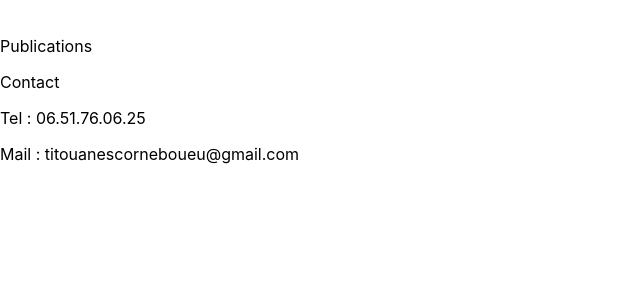
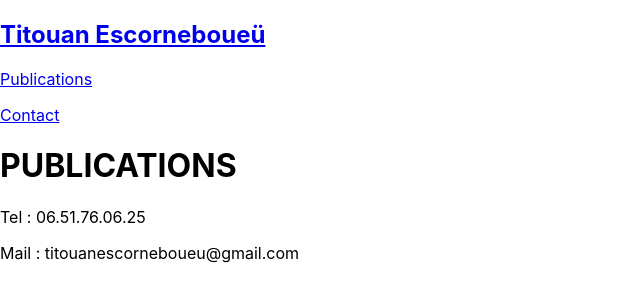
Before and after one commit to Titouan-Esc/dev_blog, a React (Create React App) app: page /publication in a window 1280 px wide. Shown: the top 302 px of the page, without its empty margins (0-640 px from the left). Built offline with nearby package versions, Linux system fonts and the light colour scheme.

Commit message:
Fin des routes et maintenant place au scss

```diff
--- a/src/App.js
+++ b/src/App.js
@@ -12,9 +12,9 @@ function App() {
       <Router>
         <NavBar />
         <Switch>
-          <Route path="/" exact components={Home} />
-          <Route path="/publication" components={Publication} />
-          <Route path="/contact" components={Contact} />
+          <Route path="/" exact component={Home} />
+          <Route path="/publication" component={Publication} />
+          <Route path="/contact" component={Contact} />
         </Switch>
         <Footer />
       </Router>
--- a/src/components/NavBar.jsx
+++ b/src/components/NavBar.jsx
@@ -3,10 +3,16 @@ import { NavLink } from "react-router-dom";
 const NavBar = () => {
   return (
     <nav>
-      <img src="" alt="" />
+      <NavLink to="/">
+        <h2>Titouan Escorneboueü</h2>
+      </NavLink>
       <div>
-        <p>Publications</p>
-        <p>Contact</p>
+        <NavLink to="/publication">
+          <p>Publications</p>
+        </NavLink>
+        <NavLink to="/contact">
+          <p>Contact</p>
+        </NavLink>
       </div>
     </nav>
   );
--- a/src/pages/Home.js
+++ b/src/pages/Home.js
@@ -1,14 +1,9 @@
-import Footer from "../components/Footer";
-import NavBar from "../components/NavBar";
-
 const Home = () => {
   return (
     <>
-      <NavBar />
       <main>
         <h1>HOME</h1>
       </main>
-      <Footer />
     </>
   );
 };
--- a/src/pages/Publication.js
+++ b/src/pages/Publication.js
@@ -1,5 +1,9 @@
 const Publication = () => {
-  return <h1>PUBLICATIONS</h1>;
+  return (
+    <main>
+      <h1>PUBLICATIONS</h1>
+    </main>
+  );
 };
 
 export default Publication;
```
